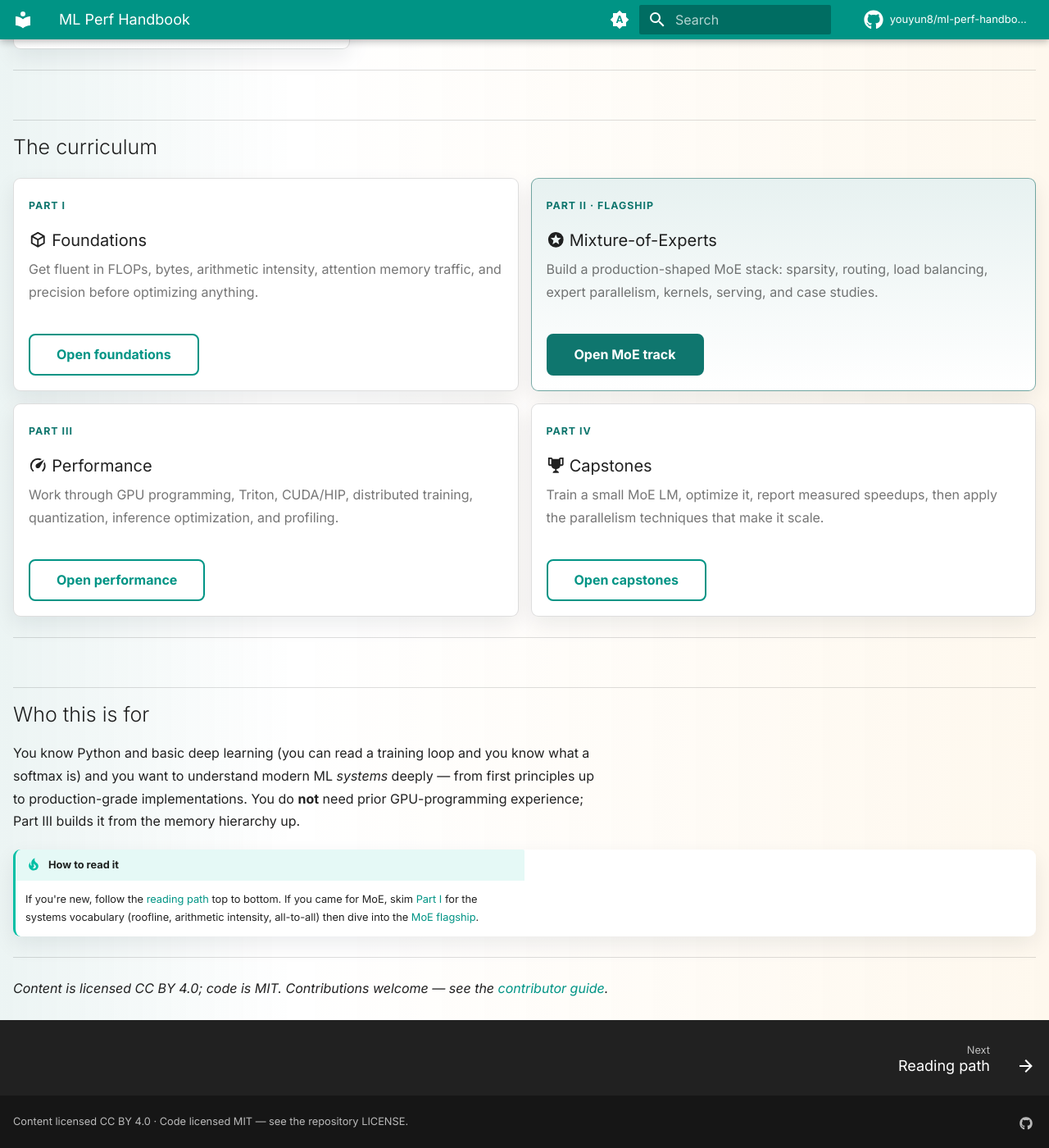
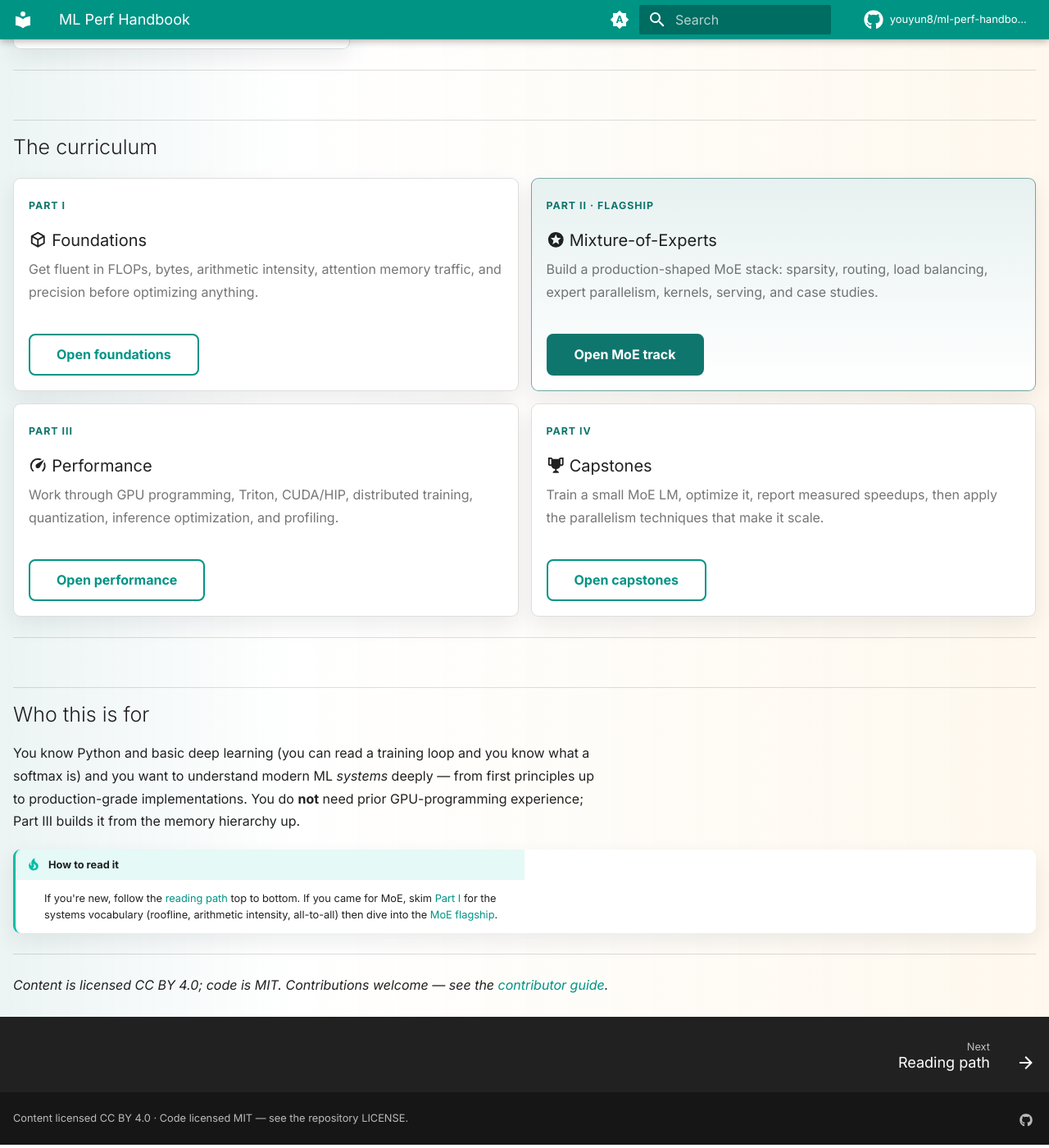
Before and after one commit to youyun8/deep-kernel-handbook, an MkDocs documentation site: the page built from docs/index.md, in a window 1280 px wide and 1400 px high, scrolled down 1211 px. Shown: the whole window at 82% size. Built offline with MkDocs 1.6.1 and Material for MkDocs 9.7.7, drawn with Linux system fonts in a browser that asks for light colours; comment, search, counter and statistics services are not loaded.

Commit message:
docs: tighten admonition spacing and align callout body text

```diff
--- a/docs/stylesheets/extra.css
+++ b/docs/stylesheets/extra.css
@@ -505,16 +505,43 @@ figure > figcaption {
   color: var(--md-default-fg-color--light) !important;
 }
 
-/* Tighten admonition titles a touch. */
+/* Tighten admonition / details spacing and align body text with the title.
+   Material indents the title past its icon (~2.5rem) but leaves body content at
+   the container padding, so the body juts left of the title and the title→body
+   gap is loose. These rules hug the content and line the body up under the
+   title text, uniformly across every callout type and collapsible. */
 .md-typeset .admonition,
 .md-typeset details {
   border-width: 0;
   box-shadow: var(--ml-shadow);
   border-left: 0.18rem solid color-mix(in srgb, var(--md-accent-fg-color) 58%, var(--ml-accent-warm));
+  padding: 0 0.75rem 0.6rem;
 }
 
-.md-typeset .admonition-title {
+.md-typeset .admonition-title,
+.md-typeset summary {
+  margin: 0 -0.75rem 0.6rem;
+  padding-top: 0.45rem;
+  padding-bottom: 0.45rem;
   font-weight: 700;
+  line-height: 1.5;
+}
+
+/* Body content: align under the title text and drop the doubled edge gaps. */
+.md-typeset .admonition > :not(.admonition-title):not(style),
+.md-typeset details > :not(summary):not(style) {
+  margin-left: 1rem;
+  line-height: 1.6;
+}
+
+.md-typeset .admonition > :not(.admonition-title):first-of-type,
+.md-typeset details > :not(summary):first-of-type {
+  margin-top: 0;
+}
+
+.md-typeset .admonition > :not(.admonition-title):last-child,
+.md-typeset details > :not(summary):last-child {
+  margin-bottom: 0;
 }
 
 .md-typeset .highlight {
```
